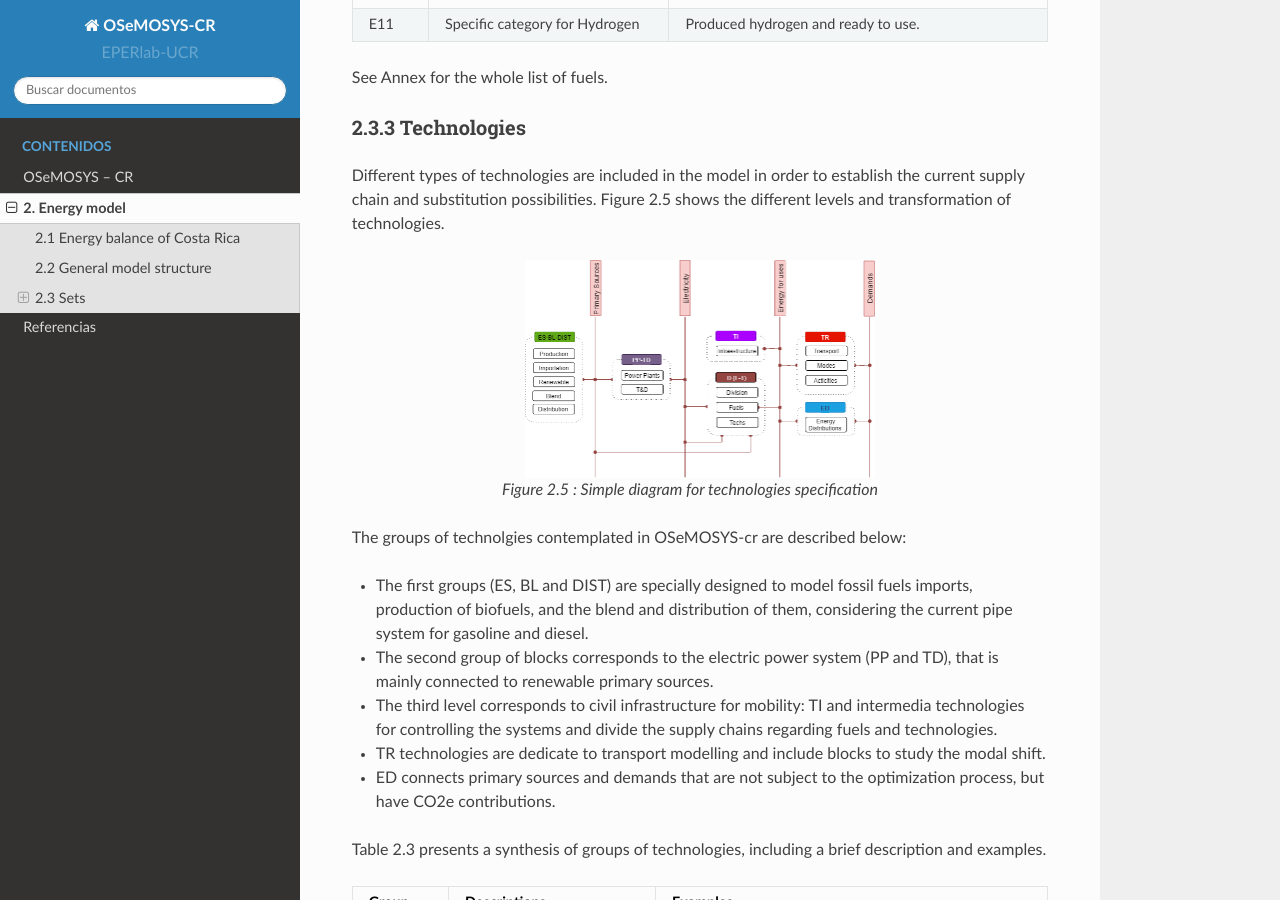
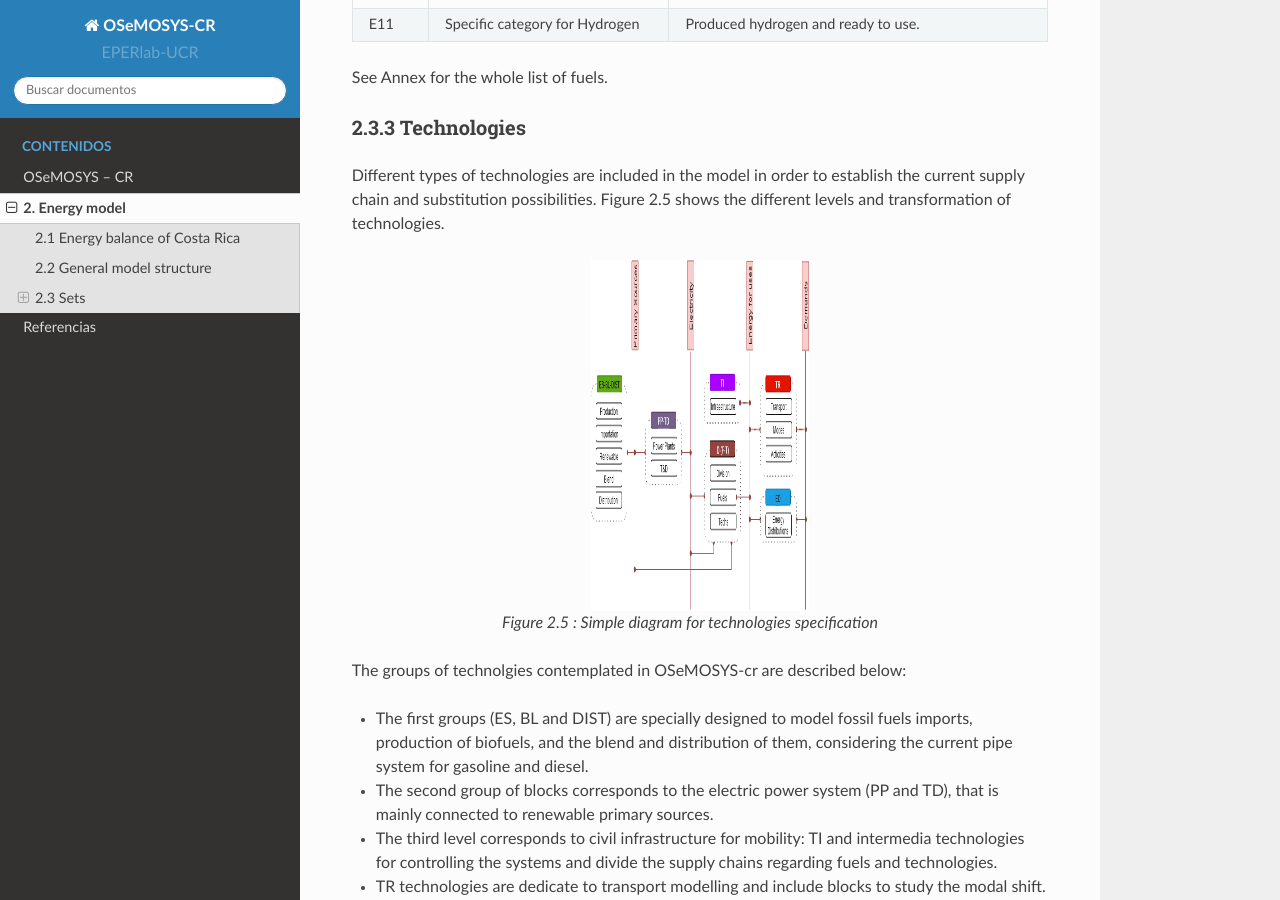
Before and after one commit to EPERLab/OSeMOSYS-CR, a Sphinx documentation site: the page built from docs/02EnergyModel.rst, in a window 1280 px wide and 900 px high, scrolled down 3581 px. Built offline with Sphinx 7.4.7 and the Read the Docs theme 2.0.0, drawn with Linux system fonts in a browser that asks for light colours.

Commit message:
Update 02EnergyModel.rst

```diff
--- a/docs/02EnergyModel.rst
+++ b/docs/02EnergyModel.rst
@@ -163,7 +163,9 @@ Different types of technologies are included in the model in order to establish
 
 .. figure:: img/Techs.png
    :align:   center
-   :scale: 50
+   :height: 701 px
+   :width: 435 px
+   :scale: 50 %
 
    Figure 2.5 : Simple diagram for technologies specification
 
```
